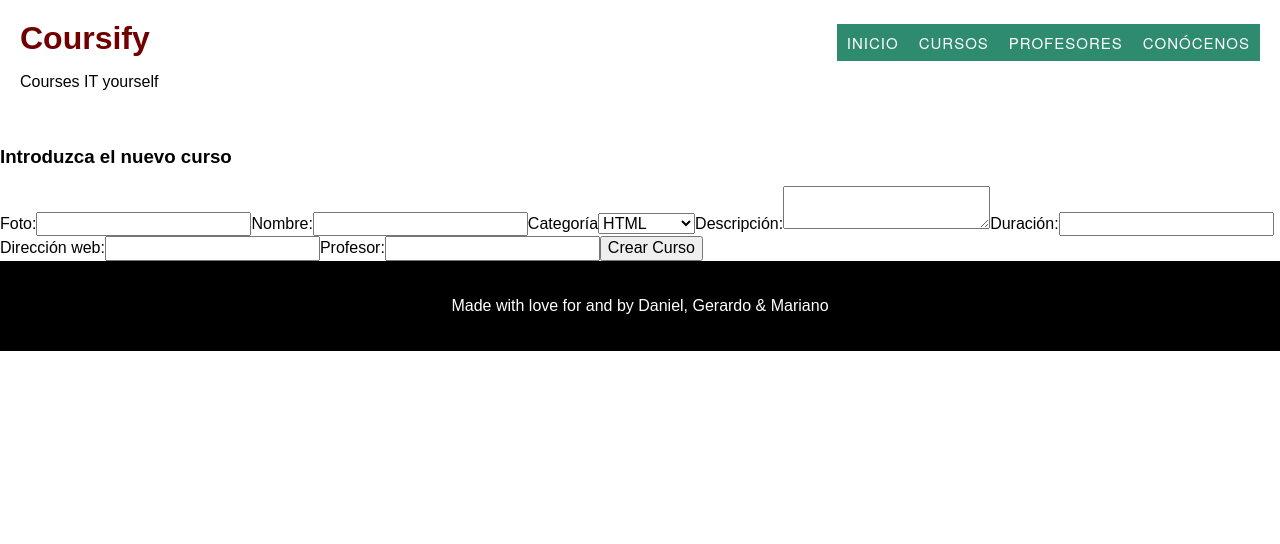
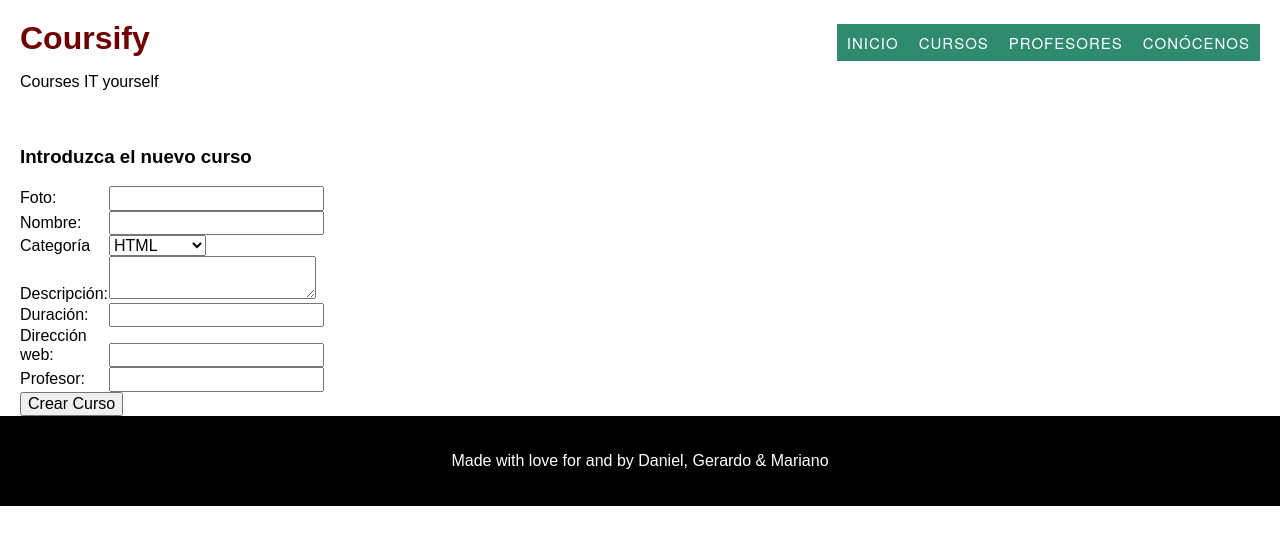
Before and after one commit to gerardoezequiel/MERN-Webcourses, a React (Create React App) app in the folder client/: page /crearcurso in a window 1280 px wide. Shown: the top 544 px of the page. Built offline with nearby package versions, Linux system fonts and the light colour scheme; a web font is replaced by a local one.

Commit message:
Draft formcourse

```diff
--- a/client/src/pages/Formcourse.js
+++ b/client/src/pages/Formcourse.js
@@ -47,12 +47,15 @@ const FormCourse = () => {
   };
 
   return (
-    <main>
+    <main className="crear-curso">
       <h3>Introduzca el nuevo curso</h3>
 
-        <form>
+      <form>
+        <div>
           <label className="Label">Foto:</label>
           <input type="text" name="picture" id="picture" onChange={ajuFot} />
+        </div>
+        <div>
           <label className="Label">Nombre:</label>
           <input
             type="text"
@@ -60,28 +63,44 @@ const FormCourse = () => {
             id="coursename"
             onChange={ajuNom}
           />
+        </div>
+        <div>
           <label className="Label">Categoría</label>
-          <select className="Select" name="category" id="category" onChange={ajuCat}>
+          <select
+            className="Select"
+            name="category"
+            id="category"
+            onChange={ajuCat}
+          >
             <option value="0">HTML</option>
             <option value="1">CSS</option>
             <option value="2">JavaScript</option>
           </select>
+        </div>
+        <div>
           <label>Descripción:</label>
           <textarea
             name="description"
             id="description"
             onChange={ajuDes}
           ></textarea>
+        </div>
+        <div>
           <label>Duración:</label>
           <input type="text" name="duration" id="duration" onChange={ajuDur} />
+        </div>
+        <div>
           <label>Dirección web:</label>
           <input type="url" name="urlcourse" id="urlcourse" onChange={ajuUrl} />
+        </div>
+        <div>
           <label>Profesor:</label>
           <input type="text" name="teacher" id="teacher" onChange={ajuPro} />
-          <button type="button" onClick={introducecurso}>
-            Crear Curso
-          </button>
-        </form>
+        </div>
+        <button type="button" onClick={introducecurso}>
+          Crear Curso
+        </button>
+      </form>
     </main>
   );
 };
--- a/client/src/styles/_formcourse.scss
+++ b/client/src/styles/_formcourse.scss
@@ -1,73 +1,12 @@
-* {
-  font-family: Helvetica;
-  font-weight: 400;
-  font-size: 16px;
-  color: #bdc3c7;
+.crear-curso {
+  padding: 0 1.25rem;
+
+  label,
+  input {
+    display: inline-block;
+  }
+
+  label {
+    width: 10ch;
+  }
 }
-
-body {
-  background-color: #2c3e50;
-}
-
-.container {
-  max-width: 200px;
-  margin: 20px auto;
-}
-
-h2 {
-  width: 100%;
-  margin: 1em 0 0.5em 1.2em;
-  padding: 0;
-  color: rgba(255, 255, 255, 0.2);
-}
-
-.Label {
-  display:inline-block
-}
-
-a {
-  text-decoration: none;
-  font-weight: 900;
-  color: #ecf0f1;
-}
-
-&:hover {
-  color: #bdc3c7;
-}
-
-.form {
-  width: 100%;
-  background-color: rgba(255, 255, 255, 0.2);
-  text-align: center;
-  padding: 1.25em;
-  border-radius: 5px;
-}
-
-input {
-  margin: 0 0 0.4em 0;
-  width: 100%;
-  height: 40px;
-  border-radius: 5px;
-  box-sizing: border-box;
-  box-shadow: 1px 1px 1px rgba(0, 0, 0, 0.01);
-  border: 0;
-  border-bottom: 5px solid rgba(0, 0, 0, 0.12);
-  line-height: 40px;
-}
-
-[type='text'] {
-  padding-left: 1em;
-}
-
-[type='submit'] {
-  color: white;
-  background-color: #2980b9;
-  font-weight: 600;
-}
-
-[type='text']:focus {
-  border: 0;
-  border-bottom: 5px solid #2980b9;
-  color: #2c3e50;
-  outline: none;
-}
--- a/client/src/styles/index.scss
+++ b/client/src/styles/index.scss
@@ -4,3 +4,4 @@
 @import 'page';
 @import 'footer';
 @import 'header';
+@import 'formcourse';
```
